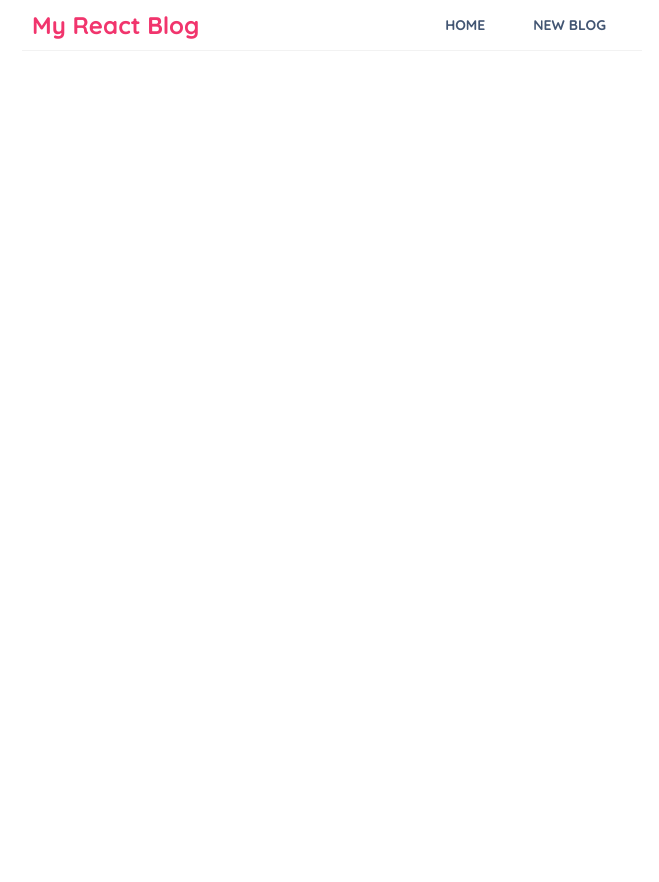
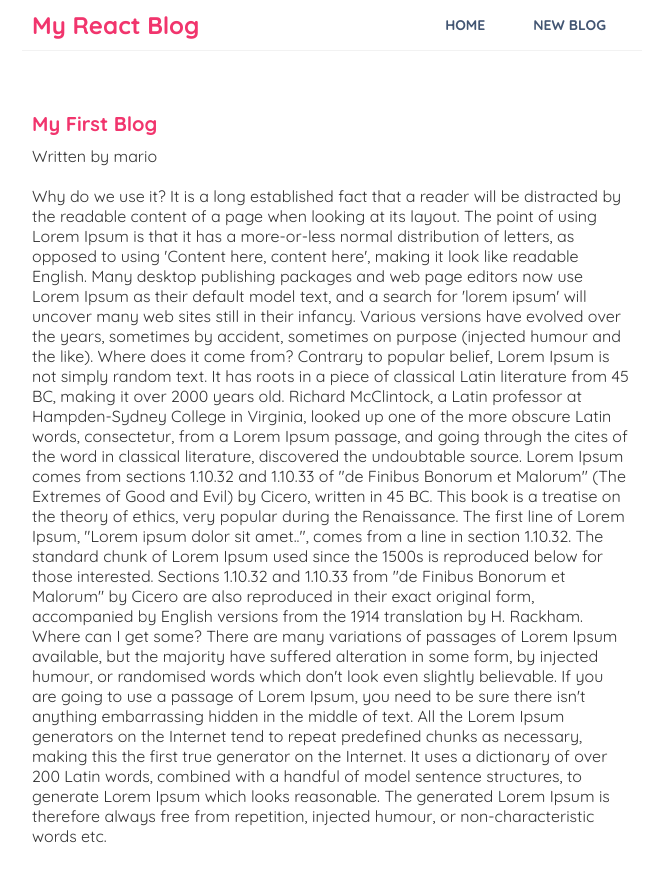
Before and after one commit to NikosKarampas/MyReactBlog, a React (Create React App) app: page /blogs/1 in a window 1280 px wide. Shown: the top 882 px of the page, without its empty margins (308-967 px from the left). Before the commit the page ends 800 px from the top, so only its background shows below. Built offline with nearby package versions, Linux system fonts and the light colour scheme; data requests are answered from the project's data file; the HTML template or start-up script is replaced by a standard one.

Commit message:
Added new BlogDetails component, route parameters, useParams

```diff
--- a/src/App.js
+++ b/src/App.js
@@ -2,6 +2,7 @@
 import Navbar from './Navbar';
 import { BrowserRouter as Router, Route, Switch } from 'react-router-dom';
 import Create from './Create';
+import BlogDetails from './BlogDetails';
 
 function App() {
   return (
@@ -16,6 +17,9 @@
            <Route path="/create">
              <Create />
            </Route>
+           <Route path="/blogs/:id">
+             <BlogDetails />
+           </Route>
         </Switch>
       </div>
     </div>
--- /dev/null
+++ b/src/BlogDetails.js
@@ -0,0 +1,23 @@
+import { useParams } from "react-router-dom";
+import useFetch from "./useFetch";
+
+const BlogDetails = () => {
+    const { id } = useParams();
+    const { data: blog, isPending, error } = useFetch('http://localhost:8000/blogs/' + id);
+
+    return (
+        <div className="blog-details">
+            { error && <div> { error } </div> }
+            { isPending && <div>Loading...</div> }
+            { blog && (
+                <article>
+                    <h2> { blog.title }</h2>
+                    <p>Written by { blog.author }</p>
+                    <div> {blog.body} </div>
+                </article>
+            )}
+        </div>
+    );
+}
+
+export default BlogDetails;
--- a/src/BlogList.js
+++ b/src/BlogList.js
@@ -1,3 +1,5 @@
+import { Link } from "react-router-dom";
+
 const BlogList = ({blogs, title}) => {
     // const blogs = props.blogs;
     // const title = props.title;
@@ -7,8 +9,10 @@
             <h2>{ title }</h2>
             {blogs.map((blog) => (
                 <div className="blog-preview" key={blog.id}>
-                    <h2>{ blog.title }</h2>
-                    <p>Written by { blog.author }</p>
+                    <Link to={`/blogs/${blog.id}`}>
+                        <h2>{ blog.title }</h2>
+                        <p>Written by { blog.author }</p>
+                    </Link>
                 </div>
             ))}
         </div>
--- a/src/index.css
+++ b/src/index.css
@@ -94,3 +94,27 @@
   color: #f1356d;
   margin-bottom: 8px;
 }
+
+.blog-preview a {
+  text-decoration: none;
+}
+
+/* blog details page */
+.blog-details h2 {
+  font-size: 20px;
+  color: #f1356d;
+  margin-bottom: 10px;
+}
+
+.blog-details div {
+  margin: 20px 0;
+}
+
+/* .blog-details button {
+  background: #f1356d;
+  color: #fff;
+  border: 0;
+  padding: 8px;
+  border-radius: 8px;
+  cursor: pointer;
+} */
```
